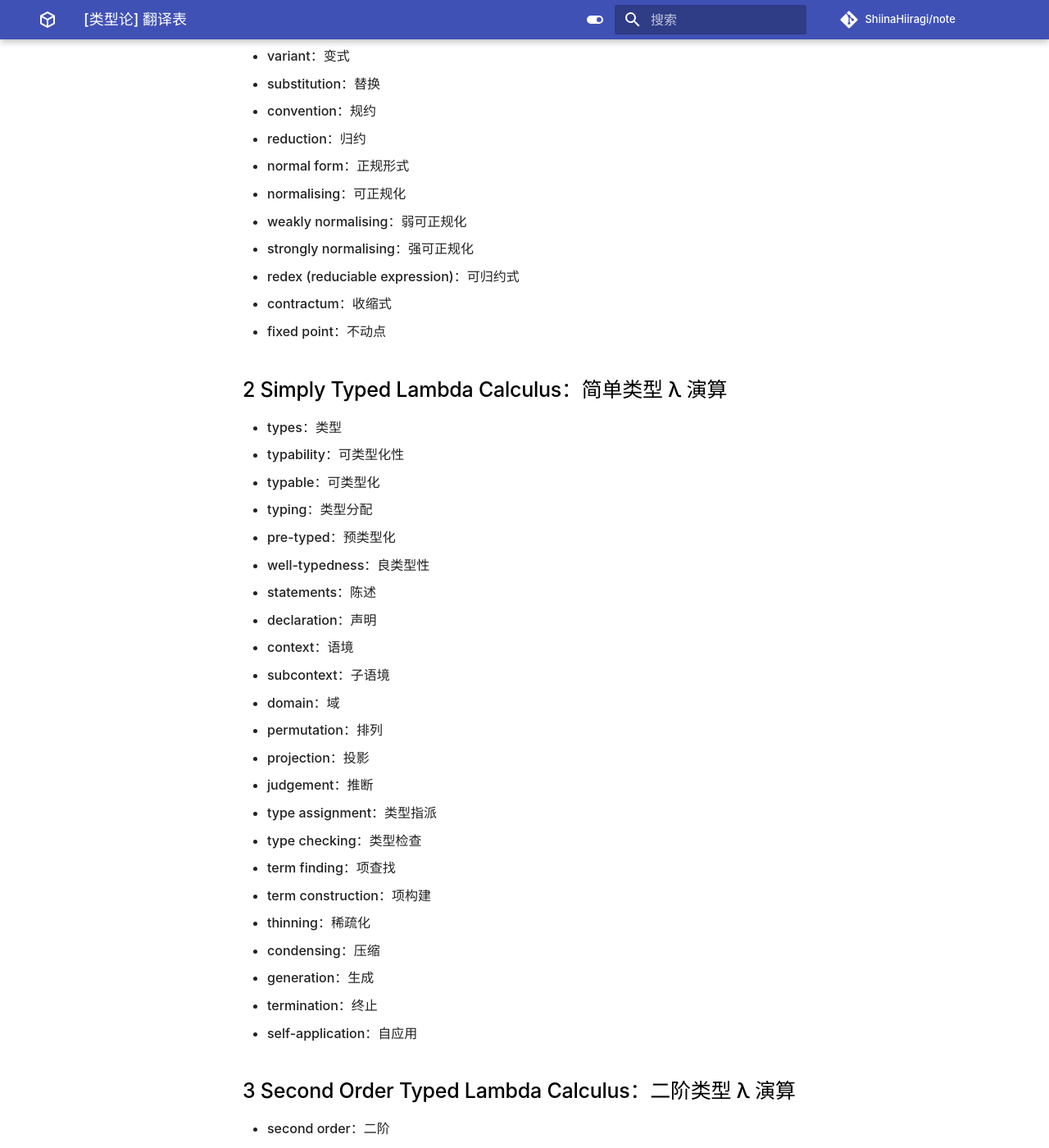
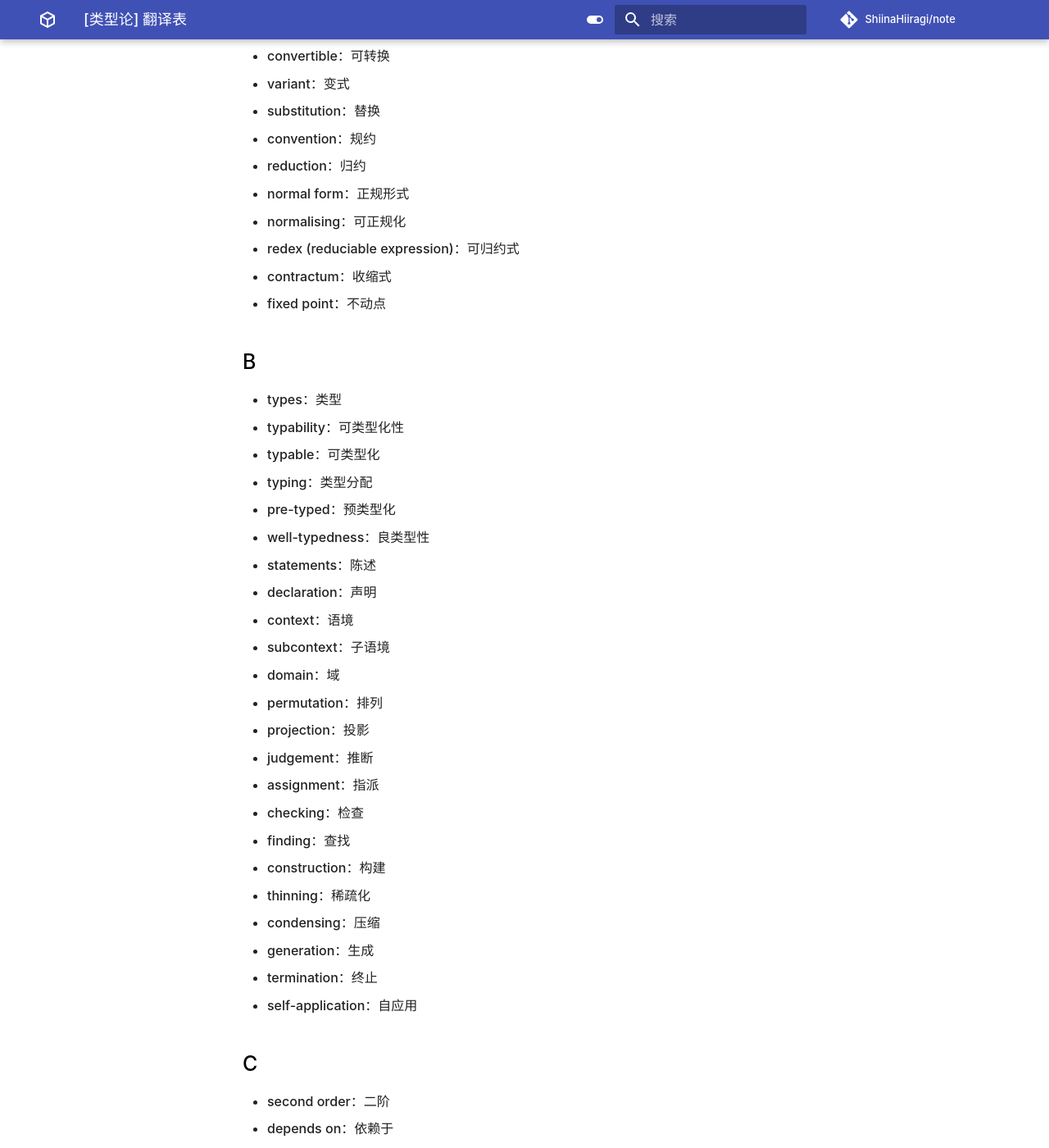
Before and after one commit to ShiinaHiiragi/note, an MkDocs documentation site: the page built from docs/lang/type/trans.md, in a window 1280 px wide and 1400 px high, scrolled down 960 px. Shown: the whole window at 82% size. Built offline with MkDocs 1.6.1 and Material for MkDocs 9.7.7, drawn with Linux system fonts in a browser that asks for light colours; comment, search, counter and statistics services are not loaded; some of the changed text lies outside the part shown.

Commit message:
TODO: change arrage

```diff
--- a/docs/lang/type/trans.md
+++ b/docs/lang/type/trans.md
@@ -1,9 +1,10 @@
 # [类型论] 翻译表
 
-- 每一章节记录首次出现的专名，再次出现的专名沿用前述翻译
+- 不记录专名本身，而只记录构成专名的词语翻译方式
+- 具体专名的翻译方式是按顺序组合各单词的翻译
 - 本节不公开，全书内容记录后将被删除
 
-## 1 Untyped Lambda Calculus：无类型 λ 演算
+## A
 - variables：变元
 - terms：项
 - application：应用
@@ -11,7 +12,7 @@
 - body：正体
 - subterms：子项
 - proper subterm：真子项
-- occur 出现
+- occur：出现
 - bound occurence：约束出现
 - free occurence：自由出现
 - binding occurence：绑定出现
@@ -29,13 +30,11 @@
 - reduction：归约
 - normal form：正规形式
 - normalising：可正规化
-- weakly normalising：弱可正规化
-- strongly normalising：强可正规化
 - redex (reduciable expression)：可归约式
 - contractum：收缩式
 - fixed point：不动点
 
-## 2 Simply Typed Lambda Calculus：简单类型 λ 演算
+## B
 - types：类型
 - typability：可类型化性
 - typable：可类型化
@@ -50,17 +49,17 @@
 - permutation：排列
 - projection：投影
 - judgement：推断
-- type assignment：类型指派
-- type checking：类型检查
-- term finding：项查找
-- term construction：项构建
+- assignment：指派
+- checking：检查
+- finding：查找
+- construction：构建
 - thinning：稀疏化
 - condensing：压缩
 - generation：生成
 - termination：终止
 - self-application：自应用
 
-## 3 Second Order Typed Lambda Calculus：二阶类型 λ 演算
+## C
 - second order：二阶
 - depends on：依赖于
 - polymorphic：多态
```
